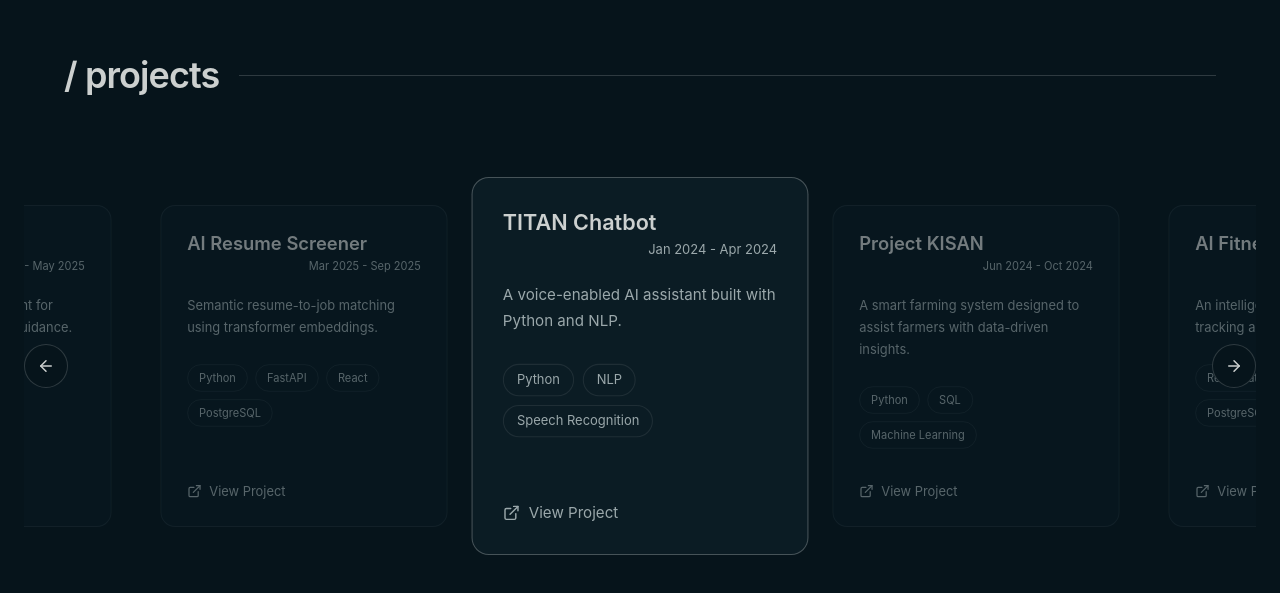
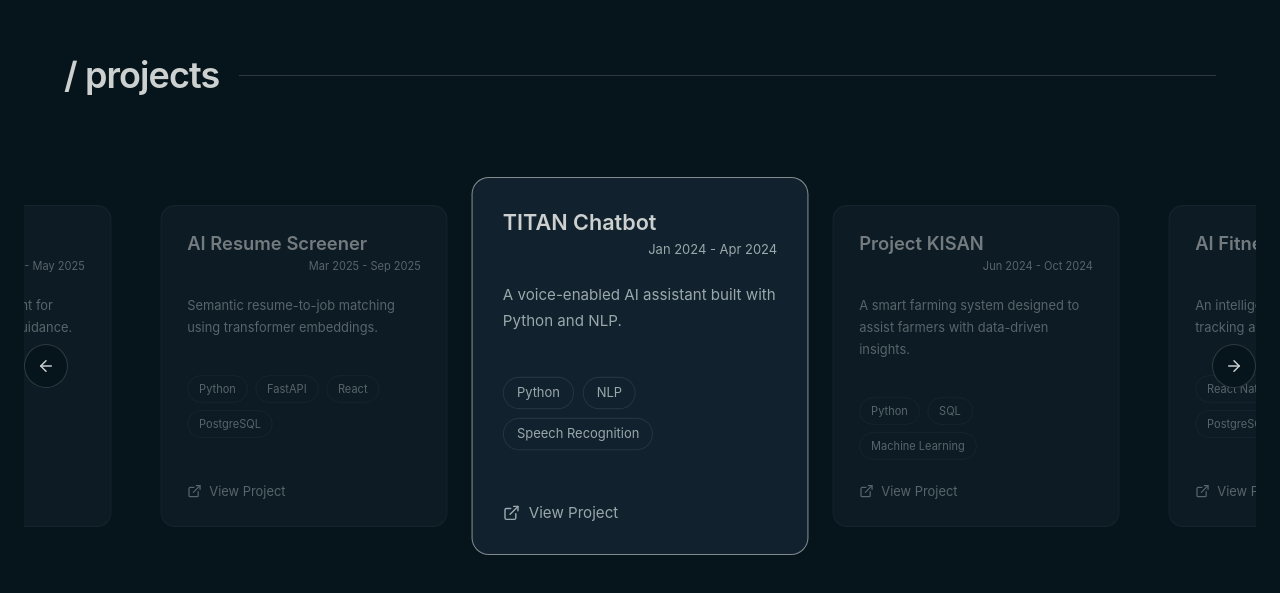
Before and after one commit to Ashwin-Reddy/Ashwin, a React (Vite) app: page / in a window 1280 px wide. Shown: the part 1717-2310 px from the top of the page. Built offline with nearby package versions, Linux system fonts and the light colour scheme.

Commit message:
CSS imporved: Project page and carousel

```diff
--- a/src/sections/Projects.tsx
+++ b/src/sections/Projects.tsx
@@ -116,7 +116,7 @@ const Projects = () => {
           / projects
         </h2>
 
-        <div className="h-px w-full bg-[#CCD0CF]/20" />
+        <div className="flex-1 border-t border-[#CCD0CF]/20" />
       </div>
 
       {/* Carousel */}
@@ -160,8 +160,8 @@ const Projects = () => {
                       transition-colors duration-500
                       ${
                         isActive
-                          ? "border-[#CCD0CF]/30 bg-[#0B1C24]"
-                          : "border-[#CCD0CF]/10 bg-[#081922]"
+                          ? "border-[#CCD0CF]/60 bg-[#11212D]"
+                          : "border-[#CCD0CF]/10 bg-[#11212D]"
                       }
                     `}
                   >
@@ -185,7 +185,7 @@ const Projects = () => {
                     </p>
 
                     {/* Technologies */}
-                    <div className="mt-7 flex flex-wrap gap-2">
+                    <div className="mt-10 flex flex-wrap gap-2">
                       {project.technologies.map((technology) => (
                         <span
                           key={technology}
```
